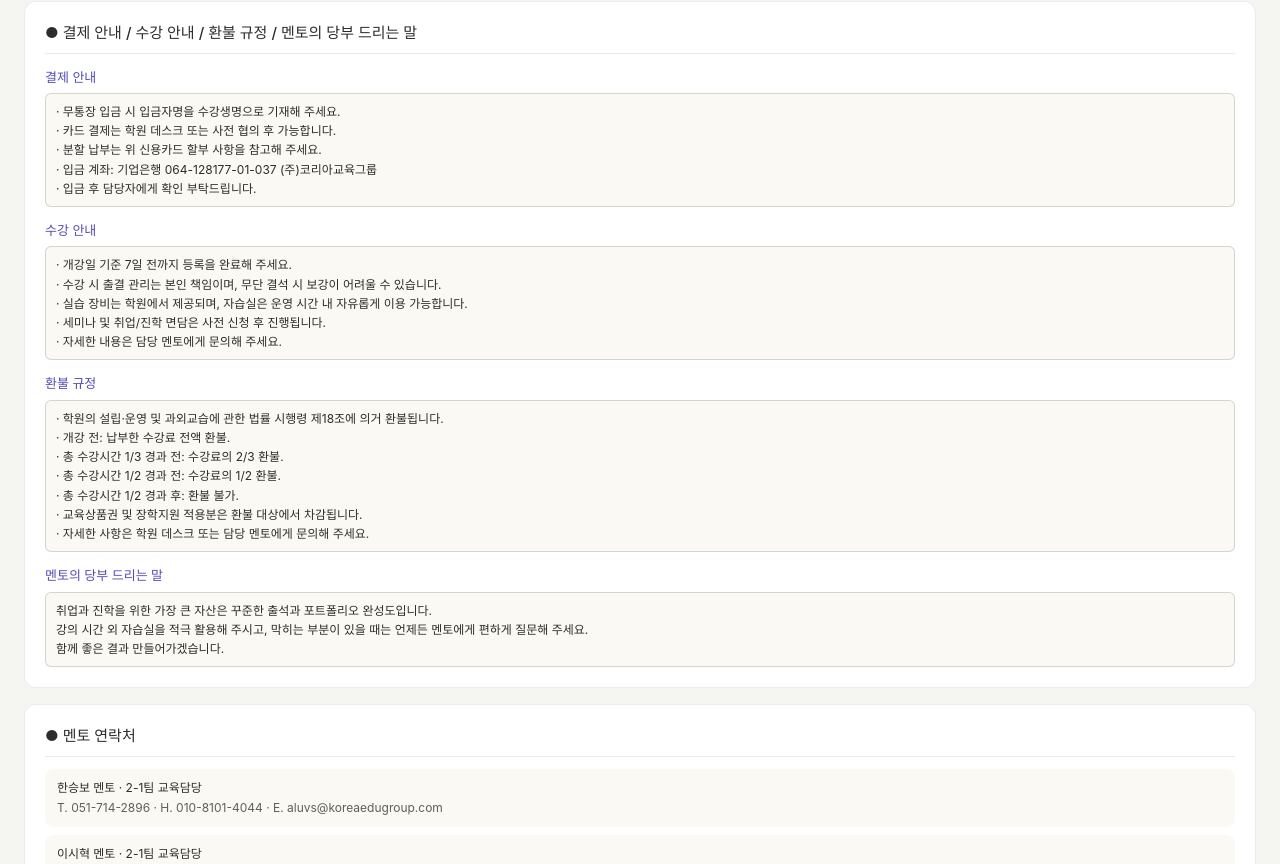
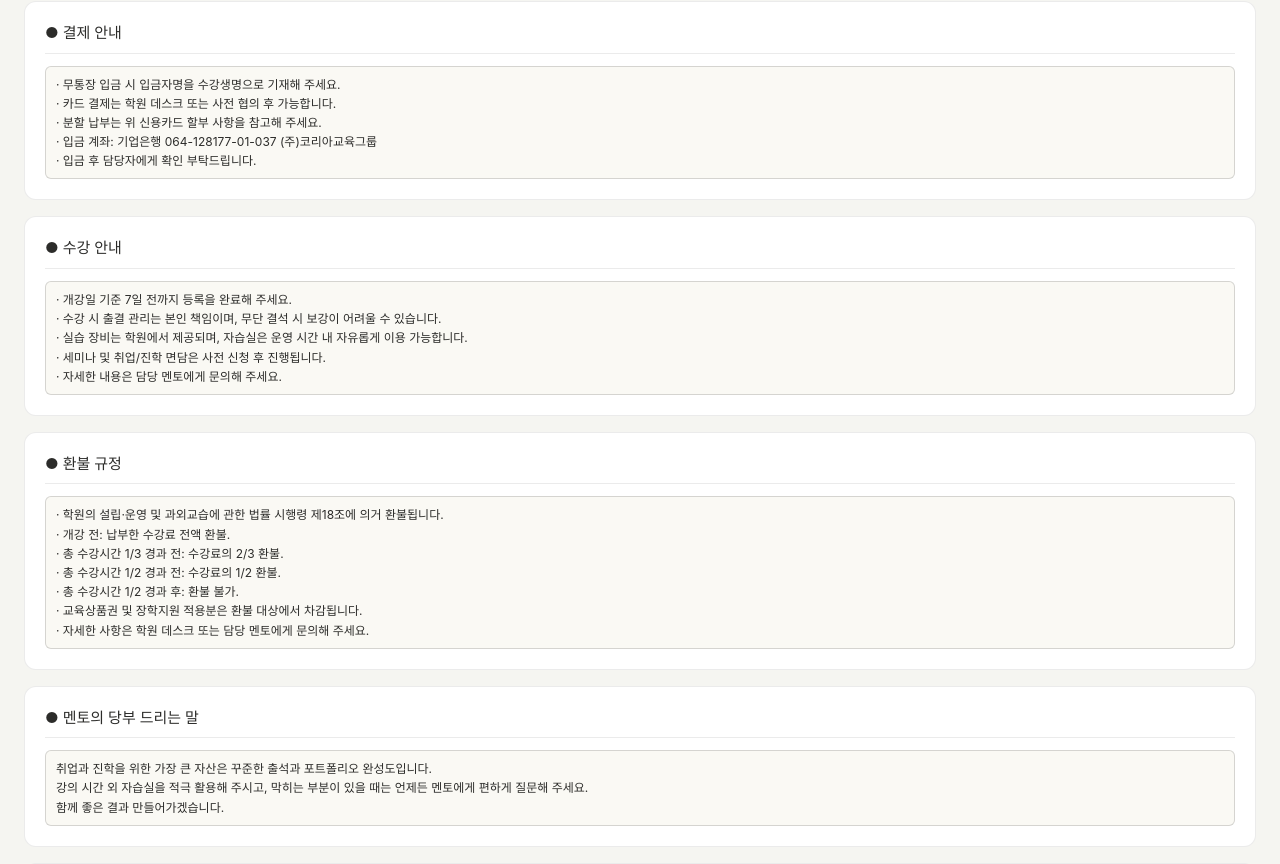
Before and after one commit to JasonSJo/quote-designer, a plain HTML site: page index.html in a window 1280 px wide. Shown: the part 1270-2134 px from the top of the page. Drawn offline with Linux system fonts and the light colour scheme.

Commit message:
Update index.html
섹션 분리작업 업데이트

```diff
--- a/index.html
+++ b/index.html
@@ -450,20 +450,25 @@
 </div>
 
 <div class="info-section">
-  <h2>● 결제 안내 / 수강 안내 / 환불 규정 / 멘토의 당부 드리는 말</h2>
-  <h3>결제 안내</h3>
+  <h2>● 결제 안내</h2>
   <div class="editable" id="paymentInfo" contenteditable="true">· 무통장 입금 시 입금자명을 수강생명으로 기재해 주세요.
 · 카드 결제는 학원 데스크 또는 사전 협의 후 가능합니다.
 · 분할 납부는 위 신용카드 할부 사항을 참고해 주세요.
 · 입금 계좌: 기업은행 064-128177-01-037 (주)코리아교육그룹
 · 입금 후 담당자에게 확인 부탁드립니다.</div>
-  <h3>수강 안내</h3>
+</div>
+
+<div class="info-section">
+  <h2>● 수강 안내</h2>
   <div class="editable" id="enrollInfo" contenteditable="true">· 개강일 기준 7일 전까지 등록을 완료해 주세요.
 · 수강 시 출결 관리는 본인 책임이며, 무단 결석 시 보강이 어려울 수 있습니다.
 · 실습 장비는 학원에서 제공되며, 자습실은 운영 시간 내 자유롭게 이용 가능합니다.
 · 세미나 및 취업/진학 면담은 사전 신청 후 진행됩니다.
 · 자세한 내용은 담당 멘토에게 문의해 주세요.</div>
-  <h3>환불 규정</h3>
+</div>
+
+<div class="info-section">
+  <h2>● 환불 규정</h2>
   <div class="editable" id="refundInfo" contenteditable="true">· 학원의 설립·운영 및 과외교습에 관한 법률 시행령 제18조에 의거 환불됩니다.
 · 개강 전: 납부한 수강료 전액 환불.
 · 총 수강시간 1/3 경과 전: 수강료의 2/3 환불.
@@ -471,7 +476,10 @@
 · 총 수강시간 1/2 경과 후: 환불 불가.
 · 교육상품권 및 장학지원 적용분은 환불 대상에서 차감됩니다.
 · 자세한 사항은 학원 데스크 또는 담당 멘토에게 문의해 주세요.</div>
-  <h3>멘토의 당부 드리는 말</h3>
+</div>
+
+<div class="info-section">
+  <h2>● 멘토의 당부 드리는 말</h2>
   <div class="editable" id="mentorMessage" contenteditable="true">취업과 진학을 위한 가장 큰 자산은 꾸준한 출석과 포트폴리오 완성도입니다.
 강의 시간 외 자습실을 적극 활용해 주시고, 막히는 부분이 있을 때는 언제든 멘토에게 편하게 질문해 주세요.
 함께 좋은 결과 만들어가겠습니다.</div>
```
